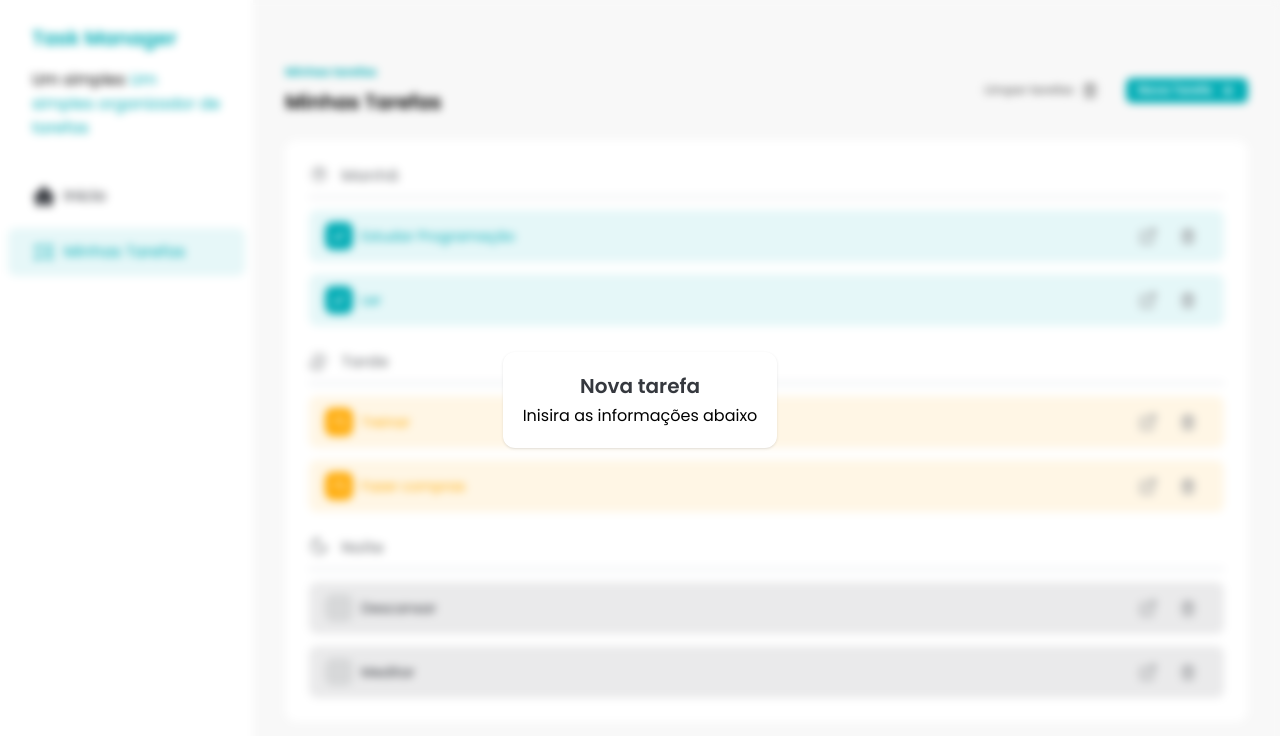
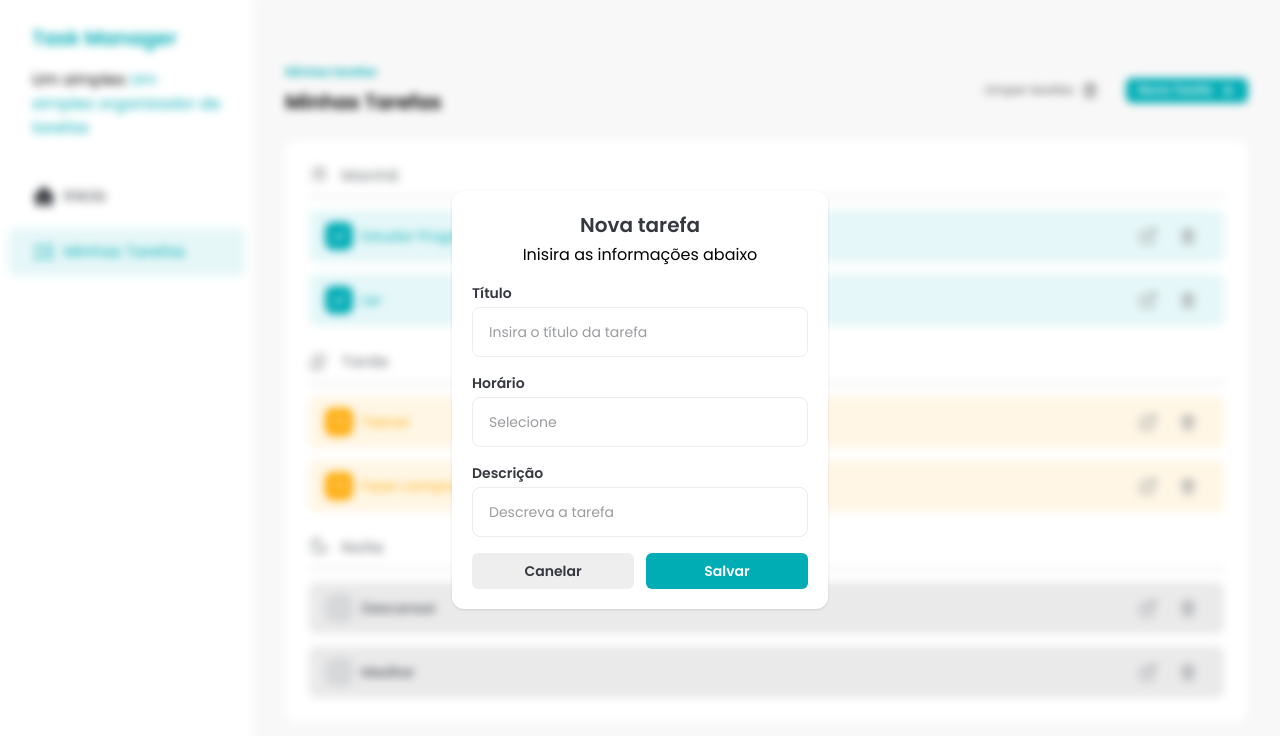
Before and after one commit to lopesmatheus1/to-do-react, a React (Vite) app: page / in a window 1280 px wide. Both pictures are taken after a click on the button "Nova Tarefa". Shown: the top 736 px of the page. Built offline with nearby package versions, Linux system fonts and the light colour scheme.

Commit message:
feat: ensure AddTaskDialog can be closed

```diff
--- a/src/components/AddTaskDialog.jsx
+++ b/src/components/AddTaskDialog.jsx
@@ -1,8 +1,10 @@
 /* eslint-disable react/prop-types */
 import React from 'react'
 import { createPortal } from 'react-dom'
+import Input from './Input'
+import Button from './Button'
 
-const AddTaskDialog = ({ isOpen }) => {
+const AddTaskDialog = ({ isOpen, handleClose }) => {
   if (!isOpen) return null
   return createPortal(
     <div className="fixed bottom-0 left-0 top-0 flex h-screen w-screen items-center justify-center backdrop-blur-sm">
@@ -10,7 +12,34 @@
 
       <div className="rounded-xl bg-white p-5 text-center shadow">
         <h2 className="text-xl font-semibold text-[#35383E]">Nova tarefa</h2>
-        <p className="text=[#9A9C9F] mt-1">Inisira as informações abaixo</p>
+        <p className="text=[#9A9C9F] m-4 mt-1">Inisira as informações abaixo</p>
+
+        <div className="flex w-[336px] flex-col space-y-4">
+          <Input
+            id="title"
+            label={'Título'}
+            placeholder="Insira o título da tarefa"
+          />
+          <Input id="time" label={'Horário'} placeholder="Selecione" />
+          <Input
+            id="description"
+            label={'Descrição'}
+            placeholder="Descreva a tarefa"
+          />
+          <div className="flex gap-3">
+            <Button
+              size={'large'}
+              className="w-full"
+              variant="secondary"
+              onClick={handleClose}
+            >
+              Canelar
+            </Button>
+            <Button size={'large'} className="w-full">
+              Salvar
+            </Button>
+          </div>
+        </div>
       </div>
     </div>,
     document.body
--- a/src/components/Tasks.jsx
+++ b/src/components/Tasks.jsx
@@ -25,10 +25,6 @@
     const newTasks = tasks.filter((task) => task.id !== taskId)
     setTasks(newTasks)
     toast.success('Tarefa deletada com sucesso')
-  }
-
-  const handleAllTasksDeleteClick = () => {
-    setTasks([])
   }
 
   const handleTaskCheckBoxClick = (taskId) => {
@@ -63,7 +59,7 @@
         </div>
 
         <div className="flex items-center gap-4">
-          <Button variant="colorless" onClick={handleAllTasksDeleteClick}>
+          <Button variant="colorless" onClick={() => setTasks([])}>
             Limpar tarefas
             <TrashIcon />
           </Button>
@@ -72,7 +68,10 @@
             <AddIcon />
           </Button>
 
-          <AddTaskDialog isOpen={addTaskDialogIsOpen}></AddTaskDialog>
+          <AddTaskDialog
+            isOpen={addTaskDialogIsOpen}
+            handleClose={() => setAddTaskDialogIsOpen(false)}
+          ></AddTaskDialog>
         </div>
       </div>
 
```
